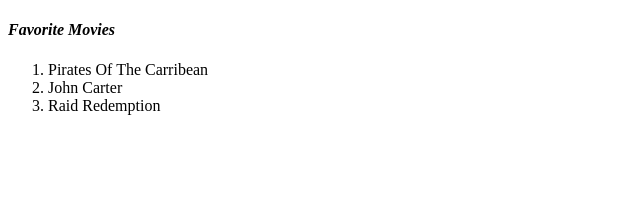
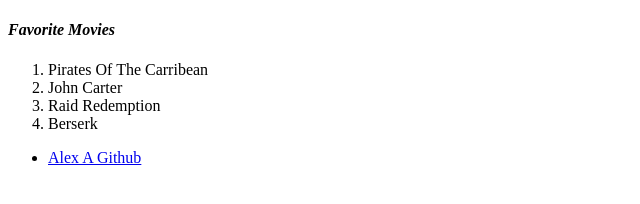
Before and after one commit to AlexApakidze/SDPre, a plain HTML site: page Labs/index.html in a window 1280 px wide. Shown: the whole page, without its empty margins (0-640 px from the left). Drawn offline with Linux system fonts and the light colour scheme.

Commit message:
update 3 index.html

```diff
--- a/Labs/index.html
+++ b/Labs/index.html
@@ -10,6 +10,13 @@
 			<li>Pirates Of The Carribean</li>
 			<li>John Carter</li>
 			<li>Raid Redemption</li>
+			<li>Berserk</li>
 		</ol>
 	</body>
+	<ul>
+		<li>
+			<a href="https://github.com/AlexApakidze"> Alex A Github</a>
+		</li>
+
+	</ul>
 </html>
```
